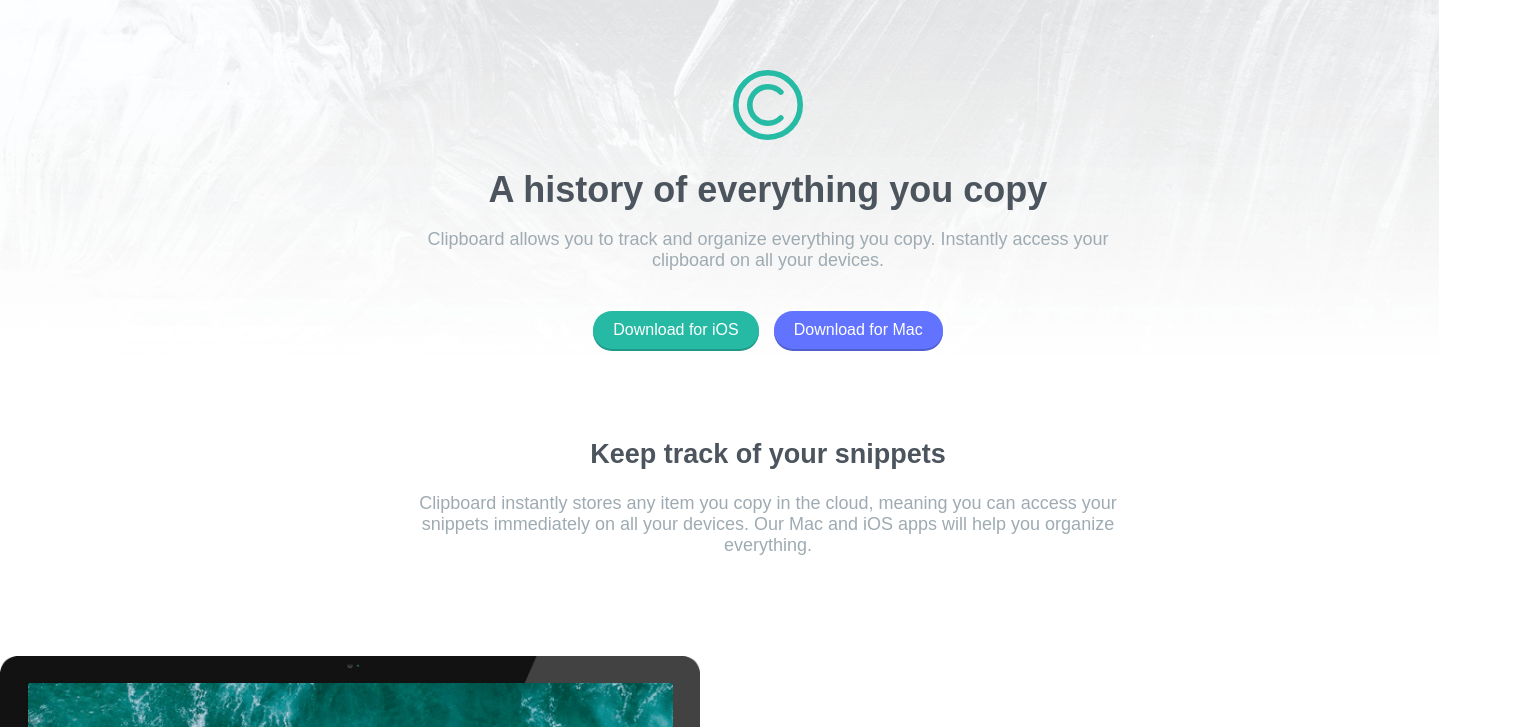
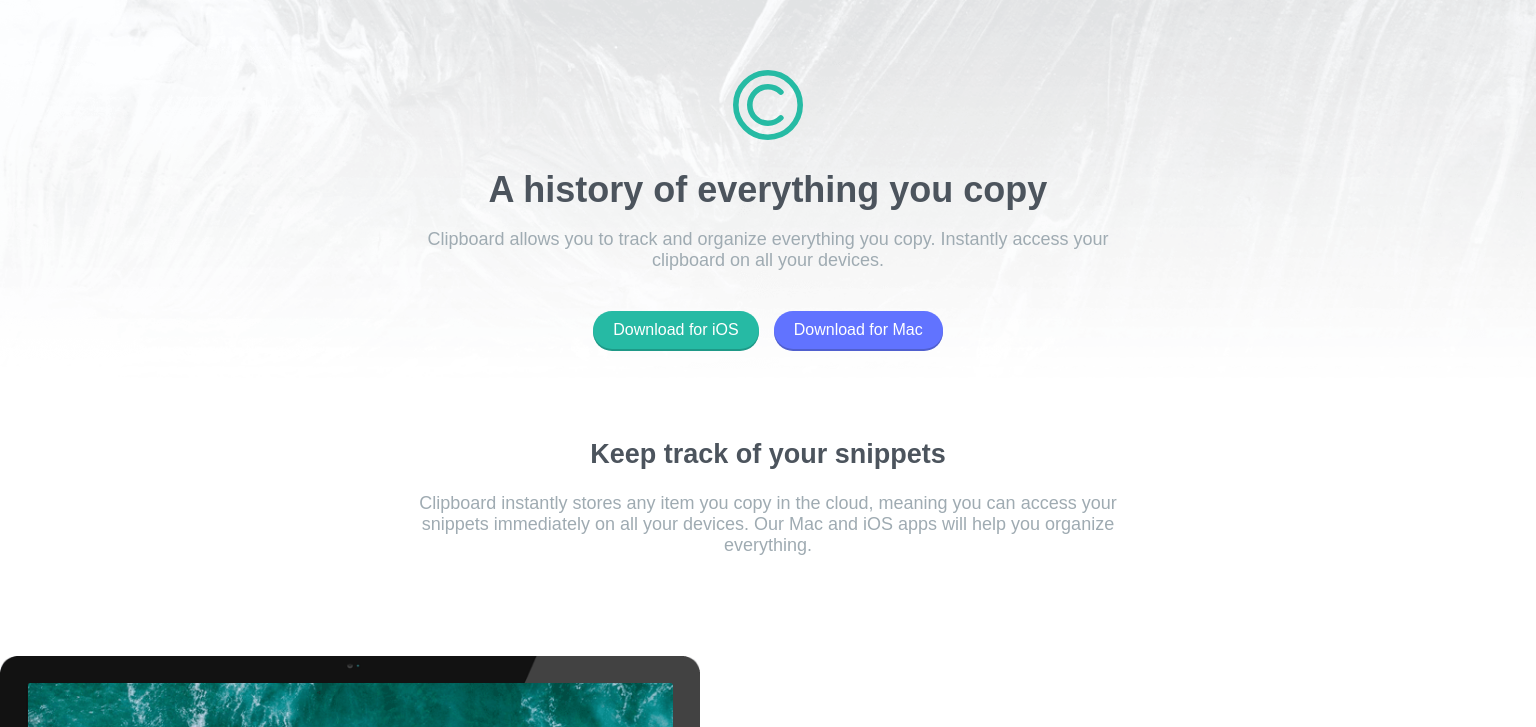
Before and after one commit to Mauri548/clipboard-landing-page-master, a plain HTML site: page index.html in a window 1536 px wide. Shown: the top 727 px of the page. Drawn offline with Linux system fonts and the light colour scheme; a web font is replaced by a local one.

Commit message:
imagen de fondo para 1440 px

```diff
--- a/style.css
+++ b/style.css
@@ -180,6 +180,12 @@ footer {
     filter: hue-rotate(291deg) saturate(509%) brightness(214%);
 }
 
+@media (min-width: 1440px) {
+    body {
+        background-size: contain;
+    }
+}
+
 @media (max-width: 768px) {
     body {
         background-image: url(./images/bg-header-mobile.png);
@@ -241,10 +247,6 @@ footer {
         justify-content: center;
         margin: 25px 0;
     }
-
-
-
-
 }
 
 @media (max-width: 376px){
```
